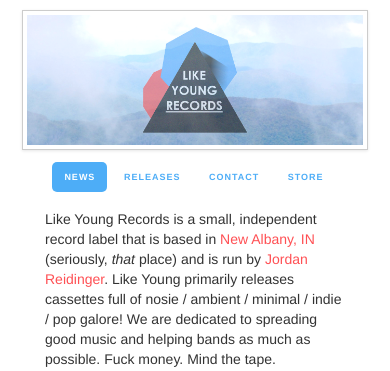
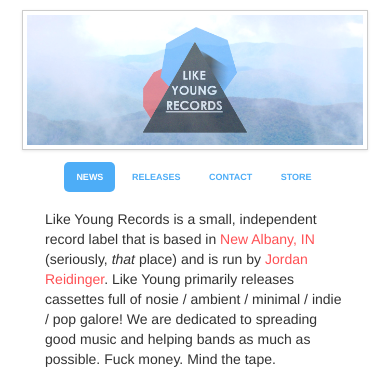
Before and after one commit to jessesquires/likeyoungrecords, a PHP site: page / in a window 390 px wide. Shown: the top 371 px of the page. Run offline with PHP 8.4, Linux system fonts and the light colour scheme; some libraries are stand-ins or nearby versions.

Commit message:
menu letter spacing for iphone

```diff
--- a/css/style.css
+++ b/css/style.css
@@ -122,6 +122,10 @@ a:active {
         font-size: 9px;
         font-weight: bold;
     }
+
+    .nav-tabs > li, .nav-pills > li {
+        letter-spacing: 0px;
+    }
 }
 
 @media (max-width: 480px) and (max-width: 568px) {
@@ -129,4 +133,8 @@ a:active {
         font-size: 9px;
         font-weight: bold;
     }
+
+    .nav-tabs > li, .nav-pills > li {
+        letter-spacing: 0px;
+    }
 }
```
